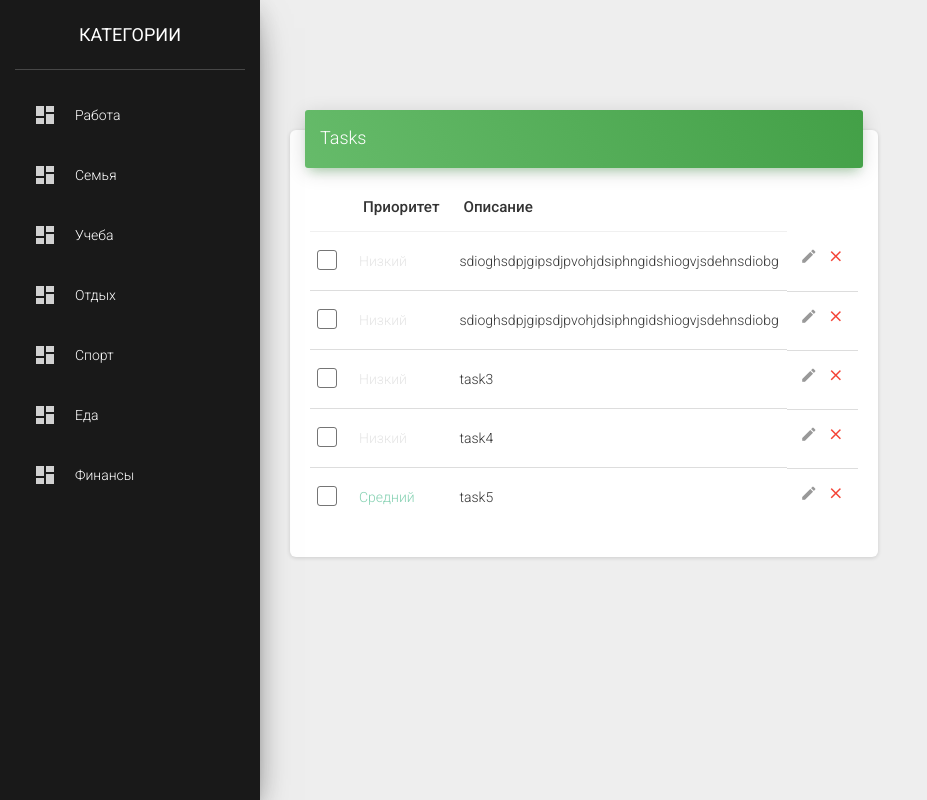
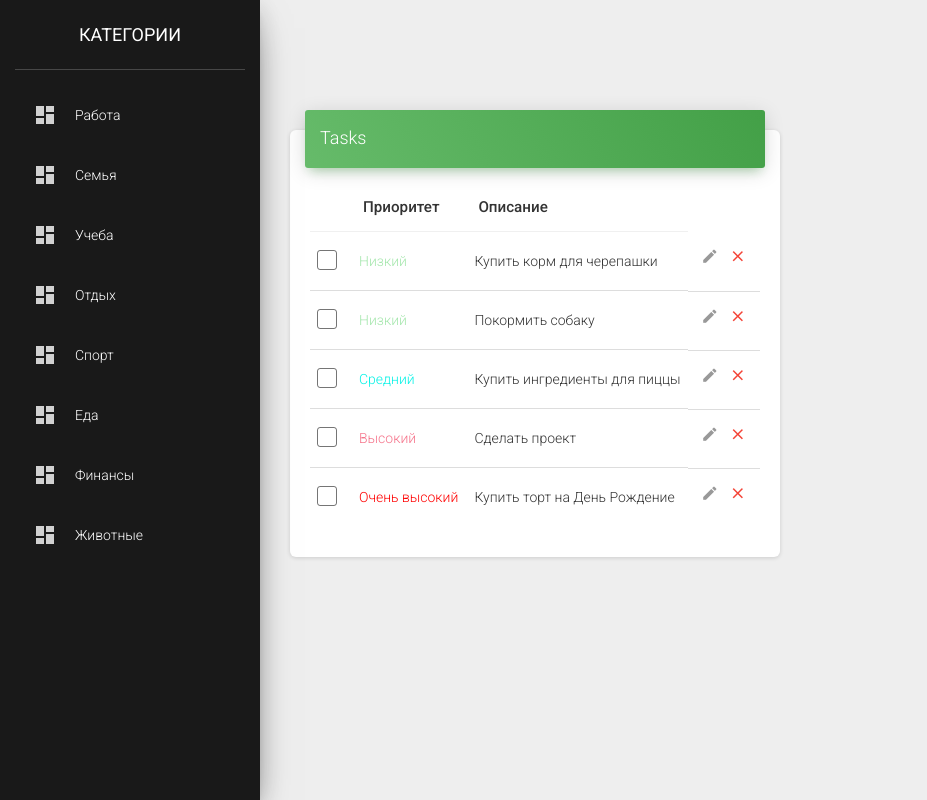
Before and after one commit to Ssdklf2/Todo-frontend, an Angular app: page / in a window 1280 px wide. Shown: the whole page, without its empty margins (0-927 px from the left). Built offline with nearby package versions, Linux system fonts and the light colour scheme.

Commit message:
изменения в тестовых данных

```diff
--- a/src/app/data/testData.ts
+++ b/src/app/data/testData.ts
@@ -10,56 +10,57 @@ export class TestData {
     {id: 4, title: 'Отдых'},
     {id: 5, title: 'Спорт'},
     {id: 6, title: 'Еда'},
-    {id: 7, title: 'Финансы'}
+    {id: 7, title: 'Финансы'},
+    {id: 8, title: 'Животные'}
   ]
 
   static priorities: Priority[] = [
-    {id: 1, title: 'Низкий', color: '#e5e5e5'},
-    {id: 2, title: 'Средний', color: '#85D1B2'},
-    {id: 3, title: 'Высокий', color: '#F1828D'},
-    {id: 4, title: 'Очень высокий', color: '#F1128D'}
+    {id: 1, title: 'Низкий', color: 'rgba(149,226,158,0.86)'},
+    {id: 2, title: 'Средний', color: '#04f2e6'},
+    {id: 3, title: 'Высокий', color: 'rgba(244,94,121,0.87)'},
+    {id: 4, title: 'Очень высокий', color: '#ff0000'}
   ]
 
   static tasks: Task[] = [
     {
       id: 1,
-      title: 'sdioghsdpjgipsdjpvohjdsiphngidshiogvjsdehnsdiobg',
-      category: TestData.categories[1],
+      title: 'Купить корм для черепашки',
+      category: TestData.categories[7],
       date: new Date('2019-12-12'),
       completed: true,
       priority: TestData.priorities[0]
     },
     {
       id: 2,
-      title: 'sdioghsdpjgipsdjpvohjdsiphngidshiogvjsdehnsdiobg',
-      category: TestData.categories[1],
+      title: 'Покормить собаку',
+      category: TestData.categories[7],
       date: new Date('2019-12-12'),
       completed: true,
       priority: TestData.priorities[0]
     },
     {
       id: 3,
-      title: 'task3',
+      title: 'Купить ингредиенты для пиццы',
       category: TestData.categories[1],
       date: new Date('2019-12-12'),
       completed: true,
-      priority: TestData.priorities[0]
+      priority: TestData.priorities[1]
     },
     {
       id: 4,
-      title: 'task4',
-      category: TestData.categories[1],
+      title: 'Сделать проект',
+      category: TestData.categories[2],
       date: new Date('2019-12-12'),
       completed: true,
-      priority: TestData.priorities[0]
+      priority: TestData.priorities[2]
     },
     {
       id: 5,
-      title: 'task5',
-      category: TestData.categories[0],
+      title: 'Купить торт на День Рождение',
+      category: TestData.categories[3],
       date: new Date('2020-12-12'),
       completed: false,
-      priority: TestData.priorities[1]
+      priority: TestData.priorities[3]
     },
   ]
 }
```
